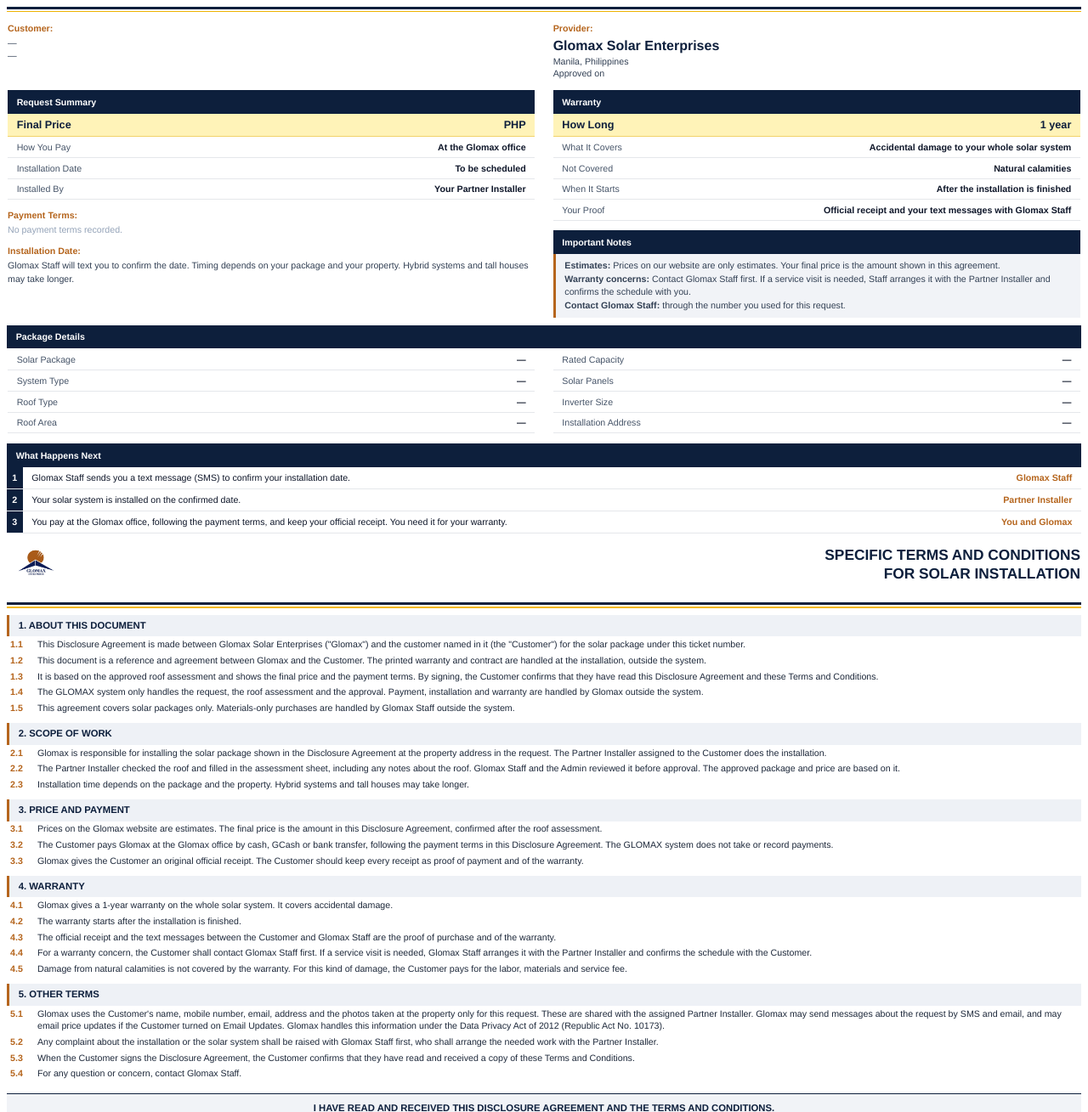
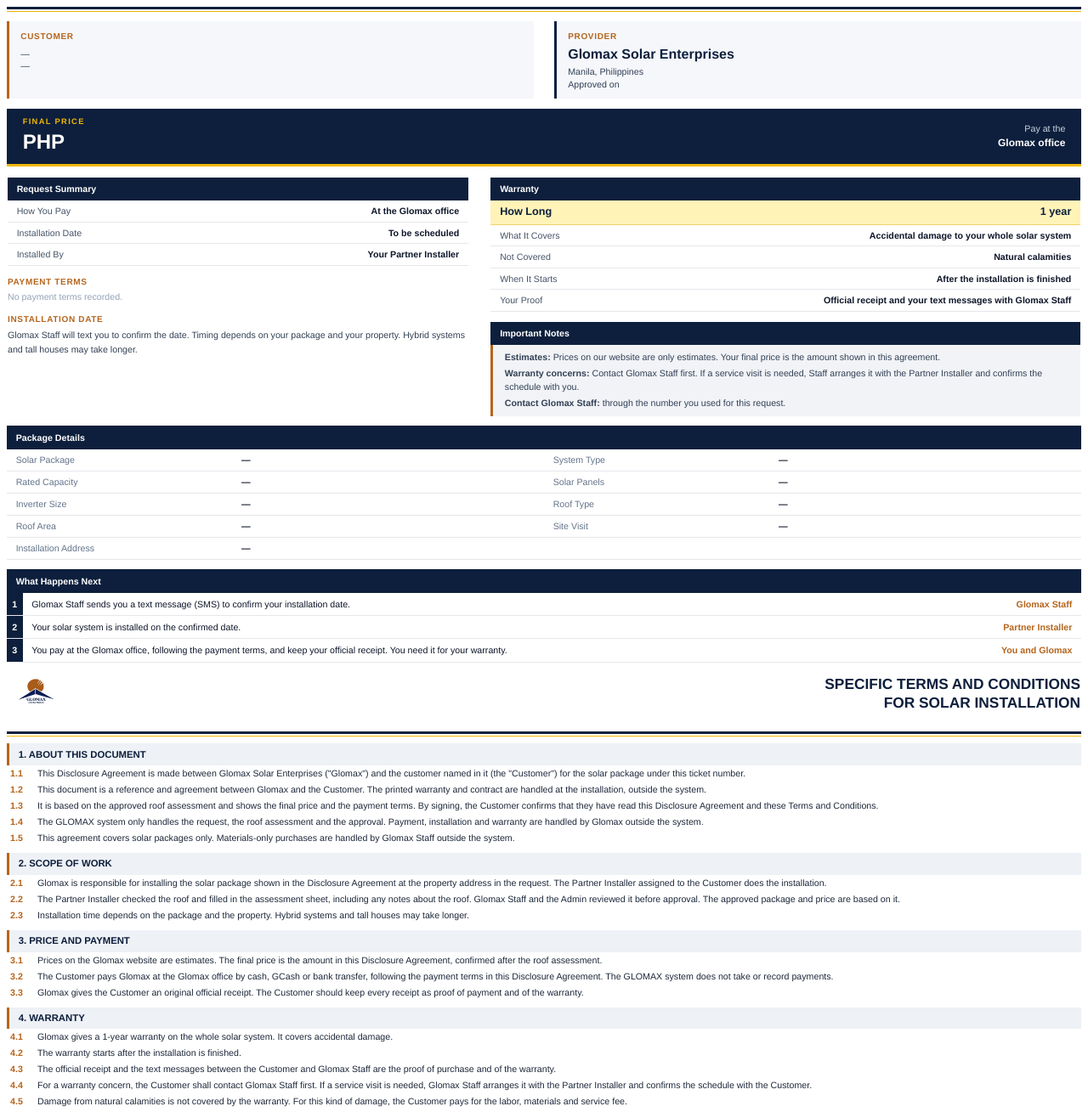
Before and after one commit to krstn005/glomax-system, a Django app: template backend/finalsheet/templates/finalsheet/final_sheet_pdf.html in a window 1280 px wide. Shown: the part 83-1392 px from the top of the page at 85% size. Run offline with Django 5.2, Linux system fonts and the light colour scheme; the template is opened without the code that fills it, so the values that code supplies are empty.

Commit message:
Upgrade final sheet pdf design

```diff
--- a/backend/finalsheet/templates/finalsheet/final_sheet_pdf.html
+++ b/backend/finalsheet/templates/finalsheet/final_sheet_pdf.html
@@ -95,21 +95,71 @@
 
   /* ---------- Columns ---------- */
   .two-col .left {
-    width: 50%;
-    padding-right: 8pt;
+    width: 44%;
+    padding-right: 10pt;
   }
 
   .two-col .right {
-    width: 50%;
-    padding-left: 8pt;
+    width: 56%;
+    padding-left: 10pt;
   }
 
   .amber {
     color: #b5651d;
+    font-size: 7.5pt;
+    font-weight: bold;
+    letter-spacing: 0.5pt;
+    padding-top: 9pt;
+    padding-bottom: 3pt;
+  }
+
+  /* ---------- Customer / Provider cards ---------- */
+  .party td {
+    background-color: #f5f7fb;
+    border-left: 2.5pt solid #b5651d;
+    padding: 3pt 10pt 7pt 10pt;
+  }
+
+  .party .navy-line {
+    border-left: 2.5pt solid #0d1f3c;
+  }
+
+  .party-gap {
+    width: 12pt;
+  }
+
+  /* ---------- Final price band ---------- */
+  .price-band td {
+    background-color: #0d1f3c;
+    border-bottom: 2.5pt solid #f2b705;
+    padding: 7pt 14pt;
+    vertical-align: middle;
+  }
+
+  .price-label {
+    color: #f2b705;
+    font-size: 7pt;
+    font-weight: bold;
+    letter-spacing: 1pt;
+  }
+
+  .price-value {
+    color: #ffffff;
+    font-size: 18pt;
+    font-weight: bold;
+    padding-top: 1pt;
+  }
+
+  .price-side {
+    text-align: right;
+    color: #cbd5e1;
     font-size: 8pt;
-    font-weight: bold;
-    padding-top: 8pt;
-    padding-bottom: 2pt;
+    line-height: 1.5;
+  }
+
+  .price-side strong {
+    color: #ffffff;
+    font-size: 9pt;
   }
 
   .big-name {
@@ -134,7 +184,7 @@
 
   /* ---------- Label / value rows ---------- */
   .rows td {
-    padding: 3.5pt 8pt;
+    padding: 3.8pt 8pt;
     border-bottom: 0.5pt solid #e5e7eb;
     font-size: 8pt;
   }
@@ -177,22 +227,44 @@
   .para {
     color: #334155;
     font-size: 8pt;
-    line-height: 1.45;
+    line-height: 1.55;
+  }
+
+  /* ---------- Package details grid ---------- */
+  .grid td {
+    padding: 4pt 8pt;
+    border-bottom: 0.5pt solid #e5e7eb;
+    font-size: 8pt;
+  }
+
+  .grid .k {
+    width: 21%;
+    color: #64748b;
+  }
+
+  .grid .v {
+    width: 29%;
+    color: #0f172a;
+    font-weight: bold;
   }
 
   /* ---------- Notes (gray box, amber line) ---------- */
   .note td {
     background-color: #f1f3f7;
     border-left: 2.5pt solid #b5651d;
-    padding: 5pt 8pt;
+    padding: 5pt 10pt;
     font-size: 8pt;
     line-height: 1.45;
     color: #334155;
   }
 
+  .note .item {
+    padding-bottom: 3pt;
+  }
+
   /* ---------- Steps ---------- */
   .steps td {
-    padding: 4pt 8pt;
+    padding: 4.5pt 8pt;
     border-bottom: 0.5pt solid #e5e7eb;
     font-size: 8pt;
     vertical-align: middle;
@@ -204,7 +276,7 @@
     color: #ffffff;
     font-weight: bold;
     text-align: center;
-    padding: 4pt 0;
+    padding: 4.5pt 0;
   }
 
   .steps .who {
@@ -261,7 +333,7 @@
   }
 
   .tc td {
-    padding: 1.4pt 0;
+    padding: 1.5pt 0;
     font-size: 8pt;
     line-height: 1.4;
     color: #1e293b;
@@ -313,33 +385,43 @@
   <table class="rule-gold" style="margin-top: 1.5pt;"><tr><td>&nbsp;</td></tr></table>
 
   <!-- Customer + Provider -->
-  <table class="two-col">
+  <table class="party" style="margin-top: 8pt;">
     <tr>
-      <td class="left">
-        <div class="amber">Customer:</div>
+      <td style="width: 49%;">
+        <div class="amber" style="padding-top: 5pt;">CUSTOMER</div>
         <div class="big-name">{{ customer_name }}</div>
-        <div class="small-text">{{ ticket.contact_number|default:"—" }}</div>
+        <div class="small-text" style="padding-top: 2pt;">{{ ticket.contact_number|default:"—" }}</div>
         <div class="small-text">{{ ticket.property_address|default:"—" }}</div>
       </td>
-      <td class="right">
-        <div class="amber">Provider:</div>
+      <td class="party-gap" style="background-color: #ffffff; border-left: none; padding: 0;">&nbsp;</td>
+      <td class="navy-line" style="width: 49%;">
+        <div class="amber" style="padding-top: 5pt;">PROVIDER</div>
         <div class="big-name">Glomax Solar Enterprises</div>
-        <div class="small-text">Manila, Philippines</div>
+        <div class="small-text" style="padding-top: 2pt;">Manila, Philippines</div>
         <div class="small-text">Approved on {{ final_sheet.approved_at|date:"F j, Y" }}</div>
       </td>
     </tr>
   </table>
 
+  <!-- Final price band -->
+  <table class="price-band" style="margin-top: 9pt;">
+    <tr>
+      <td>
+        <div class="price-label">FINAL PRICE</div>
+        <div class="price-value">PHP {{ final_sheet.final_cost|floatformat:2|intcomma }}</div>
+      </td>
+      <td class="price-side">
+        Pay at the<br /><strong>Glomax office</strong>
+      </td>
+    </tr>
+  </table>
+
   <!-- Summary + Warranty / Notes -->
-  <table class="two-col" style="margin-top: 8pt;">
+  <table class="two-col" style="margin-top: 9pt;">
     <tr>
       <td class="left">
         <table class="bar-head"><tr><td>Request Summary</td></tr></table>
         <table class="rows">
-          <tr class="hl">
-            <td class="k">Final Price</td>
-            <td class="v">PHP {{ final_sheet.final_cost|floatformat:2|intcomma }}</td>
-          </tr>
           <tr>
             <td class="k">How You Pay</td>
             <td class="v">At the Glomax office</td>
@@ -354,7 +436,7 @@
           </tr>
         </table>
 
-        <div class="amber">Payment Terms:</div>
+        <div class="amber">PAYMENT TERMS</div>
         {% if payment_terms_lines %}
           <table class="terms">
             {% for line in payment_terms_lines %}
@@ -367,7 +449,7 @@
           <div class="small-text muted">No payment terms recorded.</div>
         {% endif %}
 
-        <div class="amber">Installation Date:</div>
+        <div class="amber">INSTALLATION DATE</div>
         <div class="para">Glomax Staff will text you to confirm the date. Timing depends on your package and your property. Hybrid systems and tall houses may take longer.</div>
       </td>
 
@@ -396,62 +478,48 @@
           </tr>
         </table>
 
-        <table class="bar-head" style="margin-top: 8pt;"><tr><td>Important Notes</td></tr></table>
+        <table class="bar-head" style="margin-top: 9pt;"><tr><td>Important Notes</td></tr></table>
 
         <table class="note"><tr><td>
-          <strong>Estimates:</strong> Prices on our website are only estimates. Your final price is the amount shown in this agreement.<br />
-          <strong>Warranty concerns:</strong> Contact Glomax Staff first. If a service visit is needed, Staff arranges it with the Partner Installer and confirms the schedule with you.<br />
-          <strong>Contact Glomax Staff:</strong> {% if contact_phone %}{{ contact_phone }}{% endif %}{% if contact_email %} &middot; {{ contact_email }}{% endif %}{% if not contact_phone and not contact_email %}through the number you used for this request.{% endif %}
+          <div class="item"><strong>Estimates:</strong> Prices on our website are only estimates. Your final price is the amount shown in this agreement.</div>
+          <div class="item"><strong>Warranty concerns:</strong> Contact Glomax Staff first. If a service visit is needed, Staff arranges it with the Partner Installer and confirms the schedule with you.</div>
+          <div><strong>Contact Glomax Staff:</strong> {% if contact_phone %}{{ contact_phone }}{% endif %}{% if contact_email %} &middot; {{ contact_email }}{% endif %}{% if not contact_phone and not contact_email %}through the number you used for this request.{% endif %}</div>
         </td></tr></table>
       </td>
     </tr>
   </table>
 
   <!-- Package details -->
-  <div style="height: 6pt;">&nbsp;</div>
+  <div style="height: 8pt;">&nbsp;</div>
   <table class="bar-head"><tr><td>Package Details</td></tr></table>
-  <table class="two-col">
-    <tr>
-      <td class="left" style="padding-right: 8pt;">
-        <table class="rows">
+  <table class="grid">
     <tr>
       <td class="k">Solar Package</td>
       <td class="v">{{ ticket.solar_package|default:"—" }}</td>
-          </tr>
-          <tr>
       <td class="k">System Type</td>
       <td class="v">{% if assessment %}{{ assessment.get_recommended_system_type_display }}{% else %}—{% endif %}</td>
     </tr>
     <tr>
+      <td class="k">Rated Capacity</td>
+      <td class="v">{% if assessment %}{{ assessment.rated_capacity_kw }} kW{% else %}—{% endif %}</td>
+      <td class="k">Solar Panels</td>
+      <td class="v">{% if assessment %}{{ assessment.number_of_solar_panels }} panels{% else %}—{% endif %}</td>
+    </tr>
+    <tr>
+      <td class="k">Inverter Size</td>
+      <td class="v">{% if assessment %}{{ assessment.inverter_size_kw }} kW{% else %}—{% endif %}</td>
       <td class="k">Roof Type</td>
       <td class="v">{% if assessment %}{{ assessment.get_roof_type_display }}{% else %}—{% endif %}</td>
     </tr>
     <tr>
       <td class="k">Roof Area</td>
       <td class="v">{% if assessment %}{{ assessment.estimated_roof_area_sqm }} sqm{% else %}—{% endif %}</td>
-          </tr>
-        </table>
-      </td>
-      <td class="right" style="padding-left: 8pt;">
-        <table class="rows">
-          <tr>
-            <td class="k">Rated Capacity</td>
-            <td class="v">{% if assessment %}{{ assessment.rated_capacity_kw }} kW{% else %}—{% endif %}</td>
-          </tr>
-          <tr>
-            <td class="k">Solar Panels</td>
-            <td class="v">{% if assessment %}{{ assessment.number_of_solar_panels }} panels{% else %}—{% endif %}</td>
-          </tr>
-          <tr>
-            <td class="k">Inverter Size</td>
-            <td class="v">{% if assessment %}{{ assessment.inverter_size_kw }} kW{% else %}—{% endif %}</td>
+      <td class="k">Site Visit</td>
+      <td class="v">{% if ticket.visit_date %}{{ ticket.visit_date|date:"F j, Y" }}{% else %}—{% endif %}</td>
     </tr>
     <tr>
       <td class="k">Installation Address</td>
-            <td class="v">{{ ticket.property_address|default:"—" }}</td>
-          </tr>
-        </table>
-      </td>
+      <td class="v" colspan="3">{{ ticket.property_address|default:"—" }}</td>
     </tr>
   </table>
 
```
Lines whose indentation alone changed are shown as unchanged.
